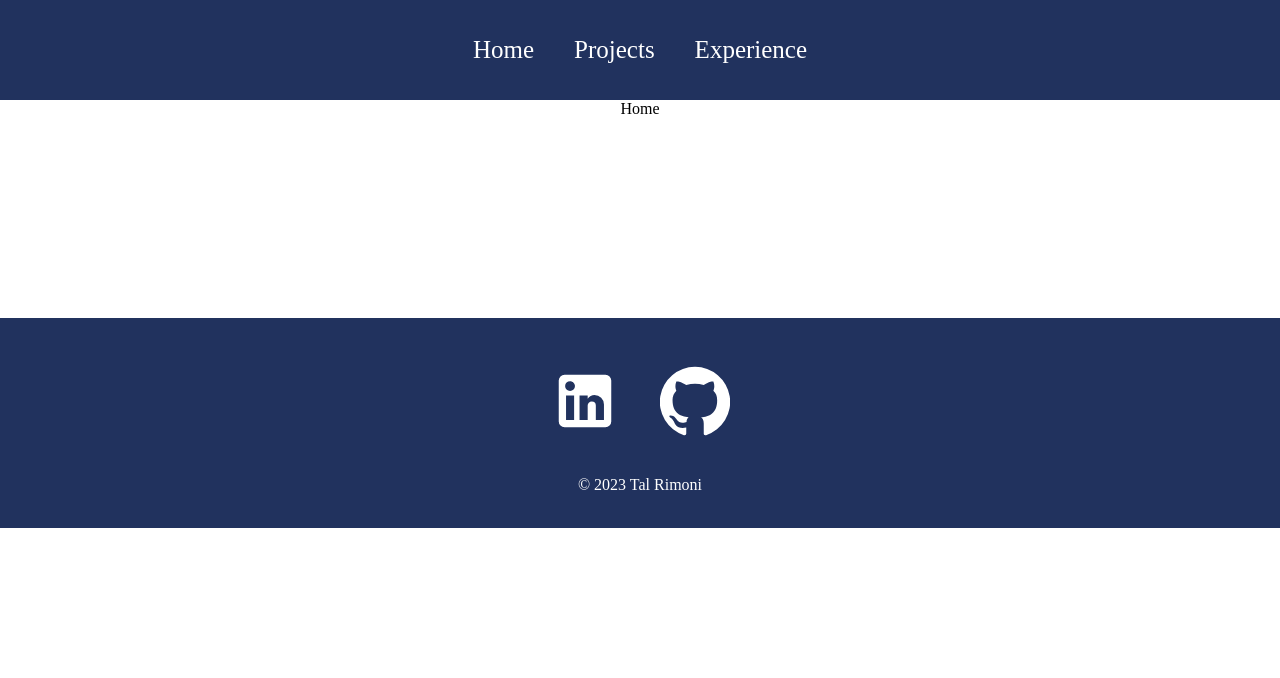
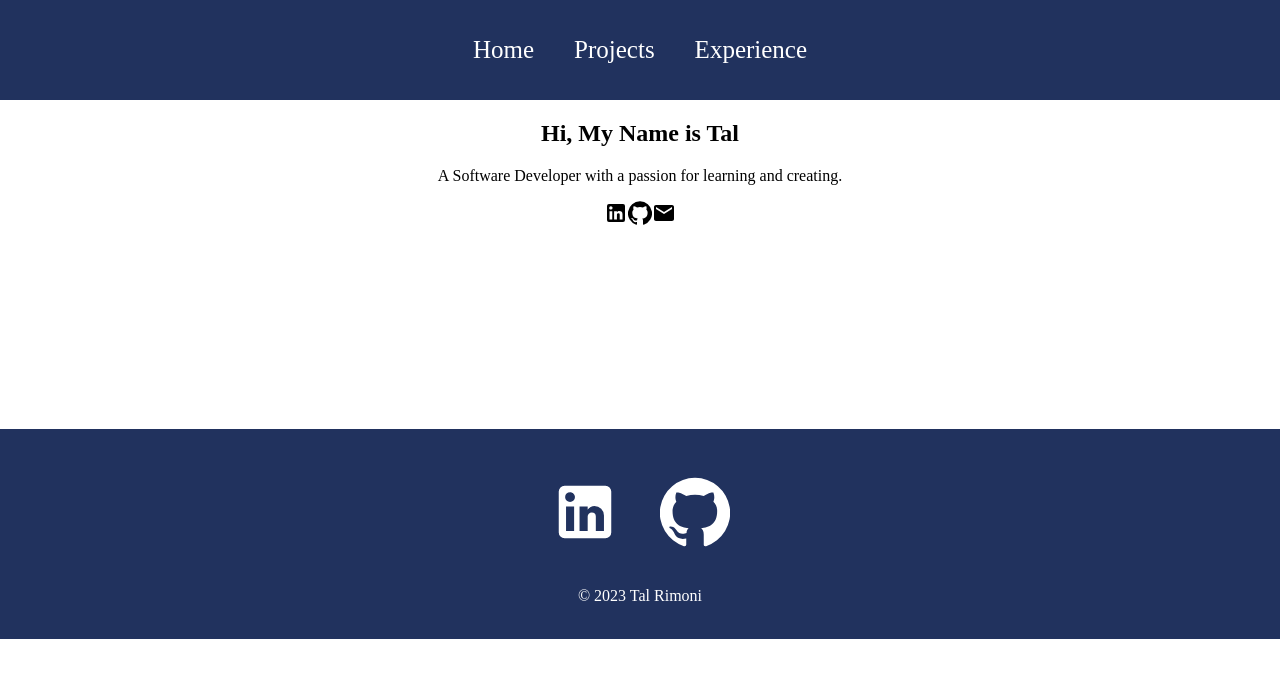
Before and after one commit to trimoni/tal-portfolio, a React (Create React App) app: page / in a window 1280 px wide. Shown: the top 678 px of the page. Built offline with nearby package versions, Linux system fonts and the light colour scheme.

Commit message:
home page icons

```diff
--- a/src/pages/Home.js
+++ b/src/pages/Home.js
@@ -1,8 +1,25 @@
 import React from 'react'
+import LinkedInIcon from '@material-ui/icons/LinkedIn'
+import GitHubIcon from '@material-ui/icons/GitHub'
+import EmailIcon from '@material-ui/icons/Email'
 
 function Home() {
   return (
-    <div>Home</div>
+    <div className='home'>
+      <div className='about'>
+          <h2> Hi, My Name is Tal</h2>
+          <div className='prompt'>
+          <p> A Software Developer with a passion for learning and creating.
+          </p>
+          <LinkedInIcon/>
+          <GitHubIcon/>
+          <EmailIcon/>
+          </div>
+        <div className='skills'>
+
+        </div>
+      </div>
+    </div>
   )
 }
 
```
